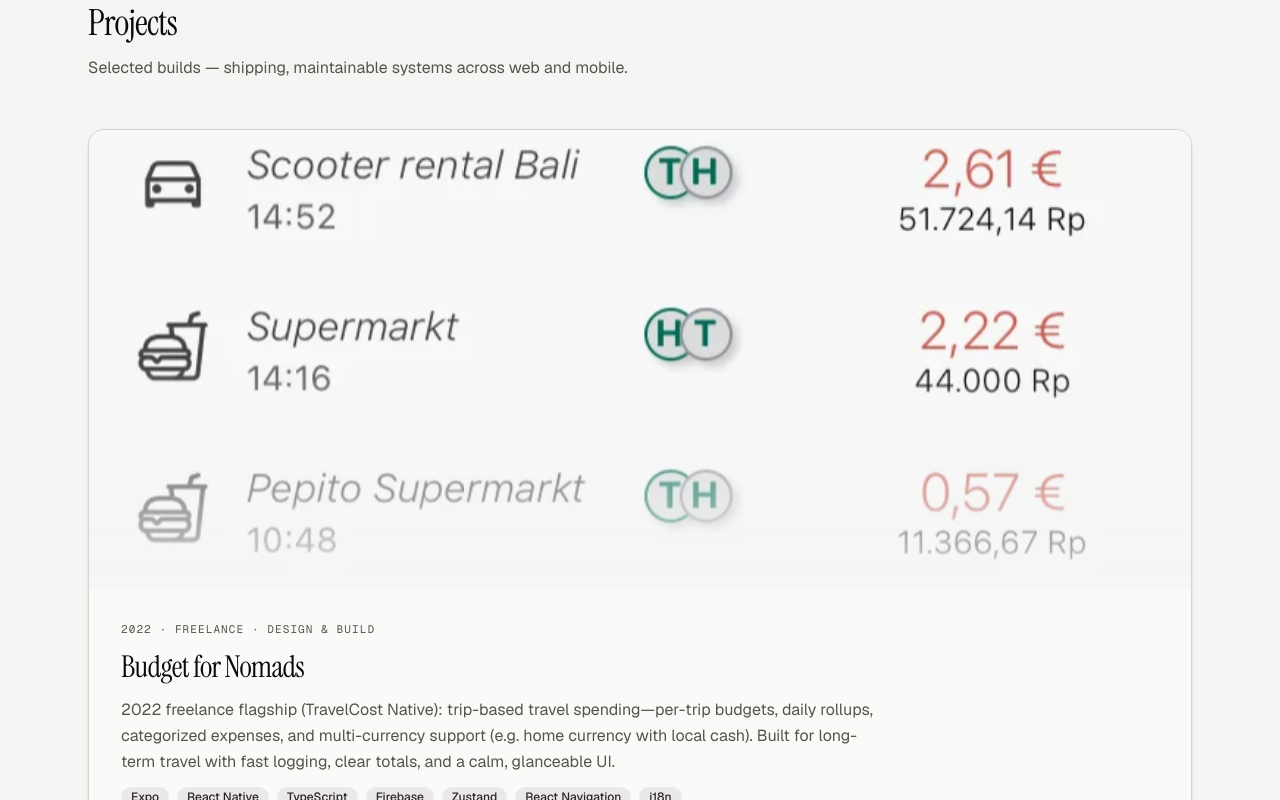
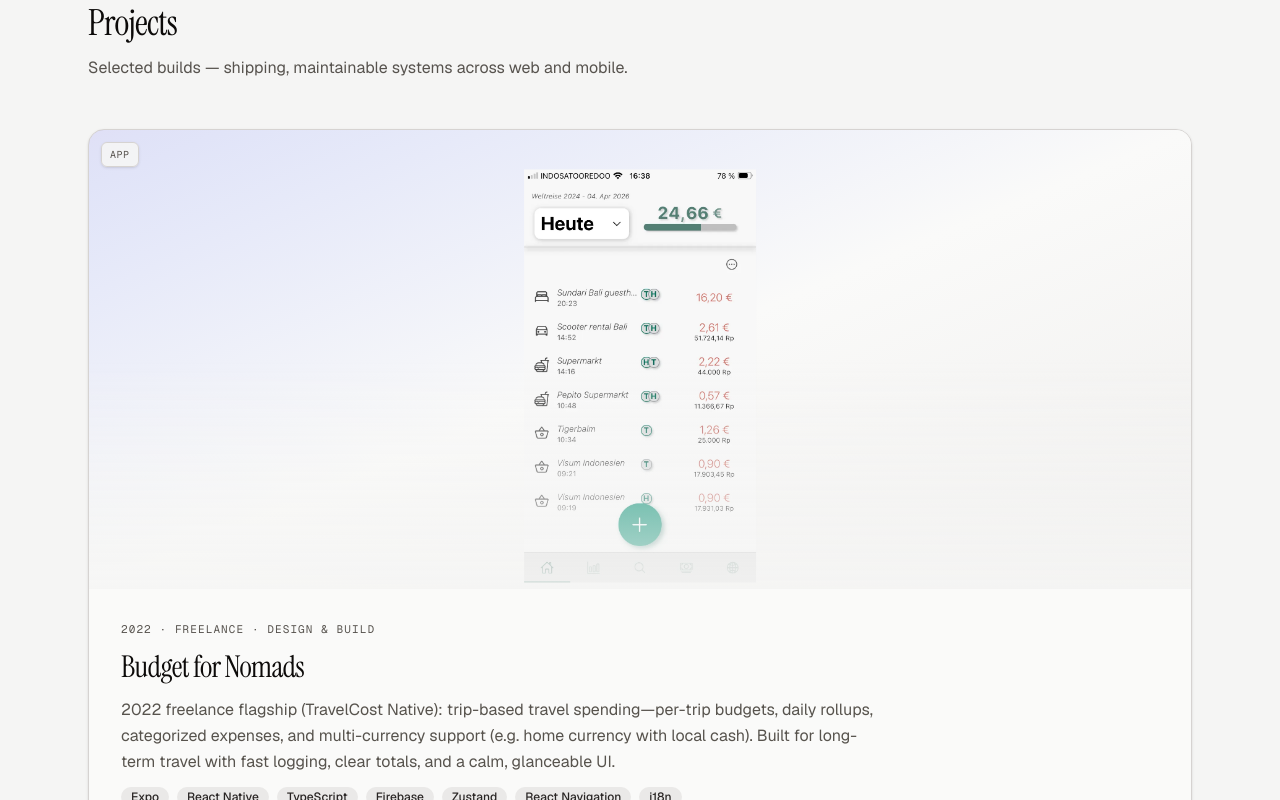
Before and after one commit to HaDuve/Portfolio, a Next.js app in the folder frontend/: page / in a window 1280 px wide. Shown: the part 700-1500 px from the top of the page. Built offline with nearby package versions, Linux system fonts and the light colour scheme.

Commit message:
FIX: fix layout for app media

```diff
--- a/frontend/src/components/ParallaxMedia.tsx
+++ b/frontend/src/components/ParallaxMedia.tsx
@@ -11,7 +11,14 @@ type Props = {
   priority?: boolean;
   /** Outer frame: aspect + overflow hidden */
   frameClassName: string;
+  /** App screenshots: centered, 90% of frame height, contain (web uses full-bleed cover) */
+  mediaKind?: "app" | "web";
 };
+
+const webImgClass =
+  "object-cover transition duration-500 ease-out group-hover:scale-[1.03]";
+const appImgClass =
+  "object-contain object-center transition duration-500 ease-out group-hover:scale-[1.02]";
 
 export function ParallaxMedia({
   imageUrl,
@@ -19,6 +26,7 @@ export function ParallaxMedia({
   sizes,
   priority,
   frameClassName,
+  mediaKind = "web",
 }: Props) {
   const reduce = useReducedMotion();
   const ref = useRef<HTMLDivElement>(null);
@@ -27,15 +35,52 @@ export function ParallaxMedia({
     offset: ["start end", "end start"],
   });
   const y = useTransform(scrollYProgress, [0, 1], ["-12%", "12%"]);
+  const yApp = useTransform(scrollYProgress, [0, 1], ["-6%", "6%"]);
+
+  if (mediaKind === "app") {
+    const appContent = (
+      <div className="absolute inset-0 flex items-center justify-center">
+        <div className="relative h-[90%] w-full">
+          <Image
+            src={imageUrl}
+            alt={alt}
+            fill
+            className={appImgClass}
+            sizes={sizes}
+            priority={priority}
+          />
+        </div>
+      </div>
+    );
+
+    if (reduce) {
+      return (
+        <div ref={ref} className={frameClassName}>
+          {appContent}
+        </div>
+      );
+    }
+
+    return (
+      <div ref={ref} className={frameClassName}>
+        <motion.div
+          style={{ y: yApp }}
+          className="absolute inset-0 will-change-transform"
+        >
+          {appContent}
+        </motion.div>
+      </div>
+    );
+  }
 
   if (reduce) {
     return (
-      <div className={frameClassName}>
+      <div ref={ref} className={frameClassName}>
         <Image
           src={imageUrl}
           alt={alt}
           fill
-          className="object-cover transition duration-500 ease-out group-hover:scale-[1.03]"
+          className={webImgClass}
           sizes={sizes}
           priority={priority}
         />
@@ -53,7 +98,7 @@ export function ParallaxMedia({
           src={imageUrl}
           alt={alt}
           fill
-          className="object-cover transition duration-500 ease-out group-hover:scale-[1.03]"
+          className={webImgClass}
           sizes={sizes}
           priority={priority}
         />
--- a/frontend/src/components/ProjectCard.tsx
+++ b/frontend/src/components/ProjectCard.tsx
@@ -37,13 +37,24 @@ export function ProjectCard({ project, variant = "default" }: Props) {
     <article className={cardClass}>
       <div className="relative">
         {project.imageUrl ? (
+          <>
             <ParallaxMedia
               imageUrl={project.imageUrl}
               alt=""
               sizes={sizes}
               priority={isFeatured}
               frameClassName={frameClass}
+              mediaKind={project.mediaKind ?? "web"}
             />
+            {project.mediaKind === "app" ? (
+              <span
+                className="pointer-events-none absolute left-3 top-3 z-20 rounded-md border border-border bg-background/90 px-2 py-1 text-[10px] font-mono uppercase tracking-wider text-muted shadow-sm backdrop-blur-sm"
+                aria-hidden
+              >
+                App
+              </span>
+            ) : null}
+          </>
         ) : (
           <ParallaxLetter
             letter={project.title.slice(0, 1)}
@@ -52,7 +63,7 @@ export function ProjectCard({ project, variant = "default" }: Props) {
           />
         )}
         {isFeatured ? (
-          <div className="pointer-events-none absolute inset-0 bg-gradient-to-t from-background/80 via-transparent to-transparent dark:from-background/90" />
+          <div className="pointer-events-none absolute inset-0 z-10 bg-gradient-to-t from-background/80 via-transparent to-transparent dark:from-background/90" />
         ) : null}
       </div>
       <div
--- a/frontend/src/data/projects.json
+++ b/frontend/src/data/projects.json
@@ -14,6 +14,7 @@
       "i18n"
     ],
     "imageUrl": "/projects/budget-for-nomads.webp",
+    "mediaKind": "app",
     "githubUrl": "https://github.com/HaDuve/TravelCostNative",
     "liveUrl": "https://apps.apple.com/app/budget-for-nomads/id6446042796",
     "featured": true,
@@ -74,6 +75,7 @@
       "Amplify"
     ],
     "imageUrl": "/projects/triprender-app.webp",
+    "mediaKind": "app",
     "githubUrl": null,
     "liveUrl": null
   },
@@ -90,6 +92,7 @@
       "AsyncStorage"
     ],
     "imageUrl": "/projects/drink-water.webp",
+    "mediaKind": "app",
     "githubUrl": null,
     "liveUrl": null
   },
@@ -124,6 +127,7 @@
       "Jest"
     ],
     "imageUrl": "/projects/swipe-stocks.webp",
+    "mediaKind": "app",
     "githubUrl": null,
     "liveUrl": null
   },
--- a/frontend/src/types/content.ts
+++ b/frontend/src/types/content.ts
@@ -5,6 +5,8 @@ export type Project = {
   description: string;
   tech: string[];
   imageUrl: string | null;
+  /** App screenshots (portrait phone) vs web; drives image fit and framing in the card */
+  mediaKind?: "app" | "web";
   githubUrl: string | null;
   liveUrl: string | null;
   /** When true, shown as the large featured block above the grid */
```
Lines whose indentation alone changed are shown as unchanged.
